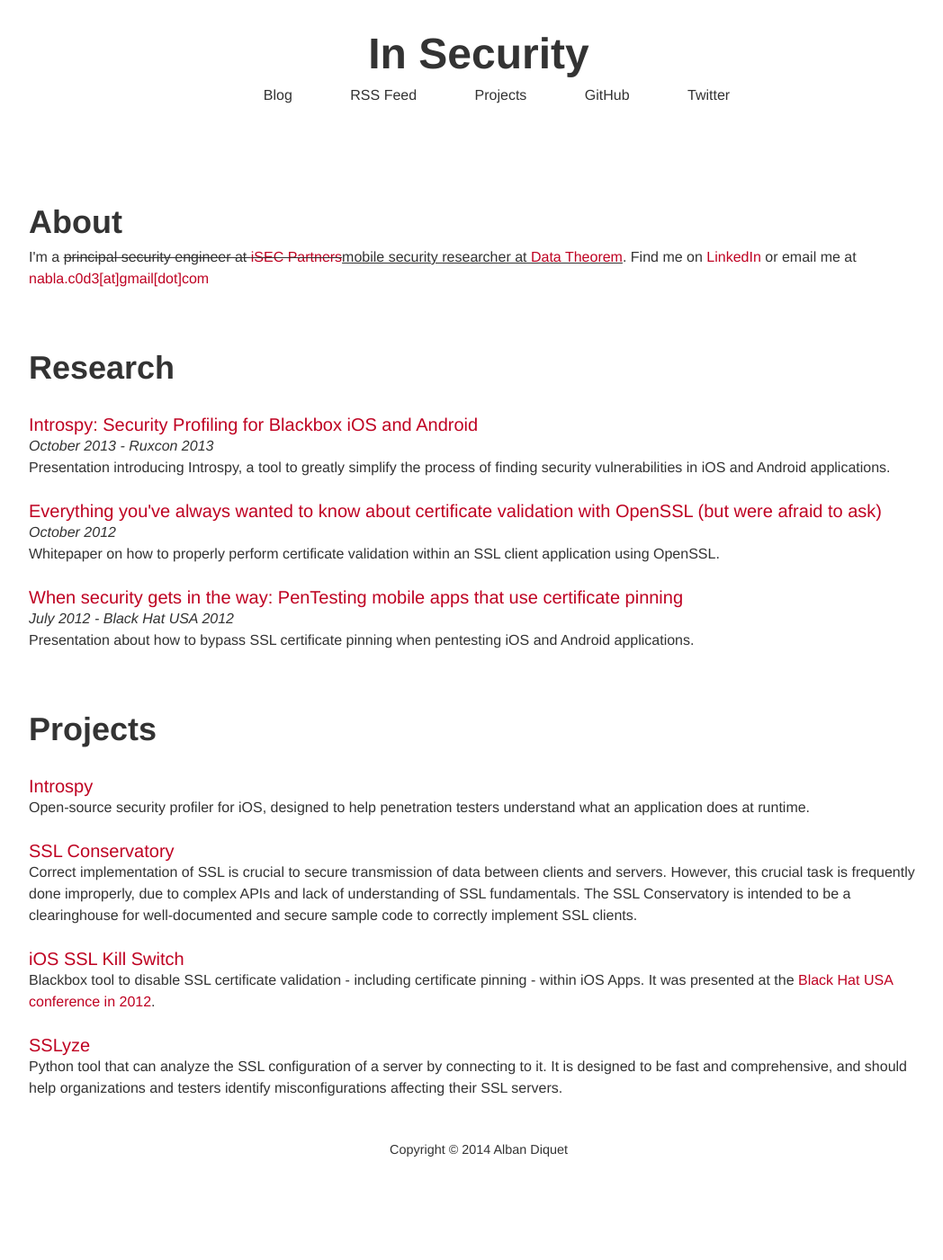
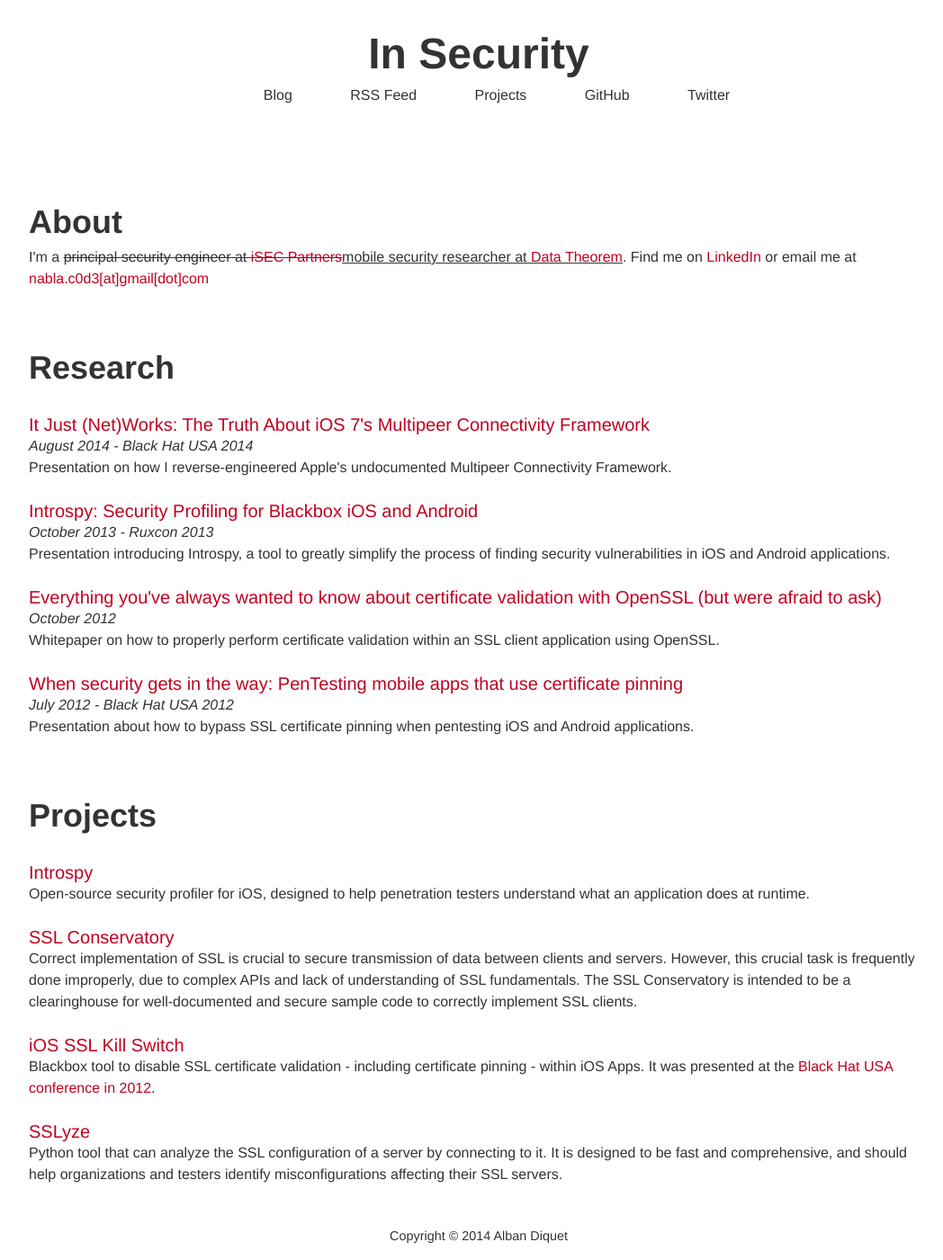
Before and after one commit to nabla-c0d3/nabla-c0d3.github.io, a Jekyll site: the page built from projects/index.html, in a window 1280 px wide. Shown: the whole page at 90% size, without its empty margins (108-1156 px from the left). Built offline with Jekyll 4.4.1, drawn with Linux system fonts in a browser that asks for light colours; nearby versions of some CDN libraries; before the commit the page ends 1305 px from its top, so only the background shows below that.

Commit message:
Add bh talk to research page

```diff
--- a/projects/index.html
+++ b/projects/index.html
@@ -11,6 +11,9 @@ title: Projects
 <article>
   <h1>Research</h1>
 
+  <h3><a href="https://www.blackhat.com/us-14/briefings.html#it-just-networks-the-truth-about-ios-7s-multipeer-connectivity-framework">It Just (Net)Works: The Truth About iOS 7's Multipeer Connectivity Framework</a></h3>
+  <p><i>August 2014 - Black Hat USA 2014</i></p>
+  <p>Presentation on how I reverse-engineered Apple's undocumented Multipeer Connectivity Framework.</p>
   <h3><a href="http://ruxcon.org.au/speakers/#Alban%20Diquet%20&%20Marc%20Blanchou">Introspy: Security Profiling for Blackbox iOS and Android</a></h3>
   <p><i>October 2013 - Ruxcon 2013</i></p>
   <p>Presentation introducing Introspy, a tool to greatly simplify the process of finding security vulnerabilities in iOS and Android applications.</p>
```
